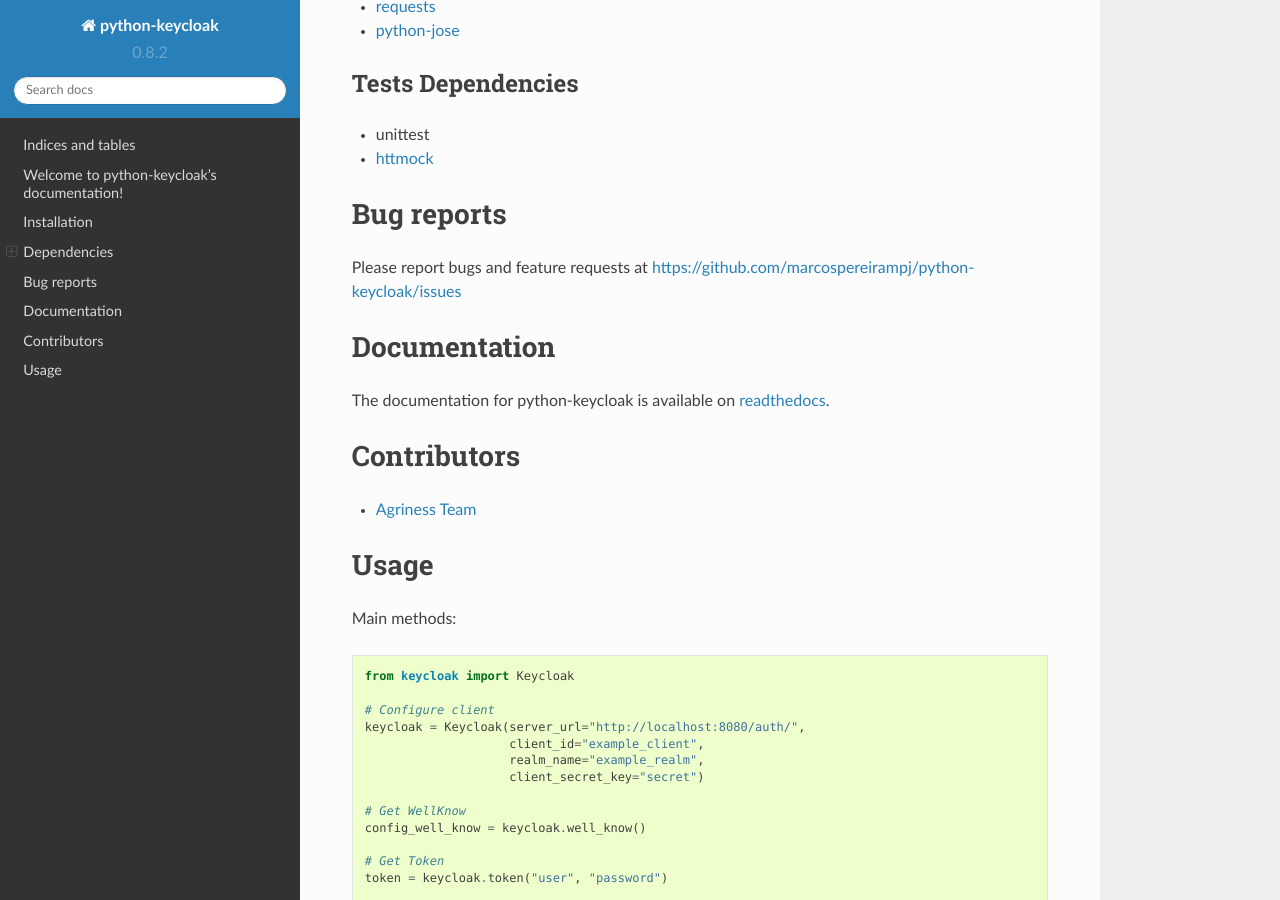
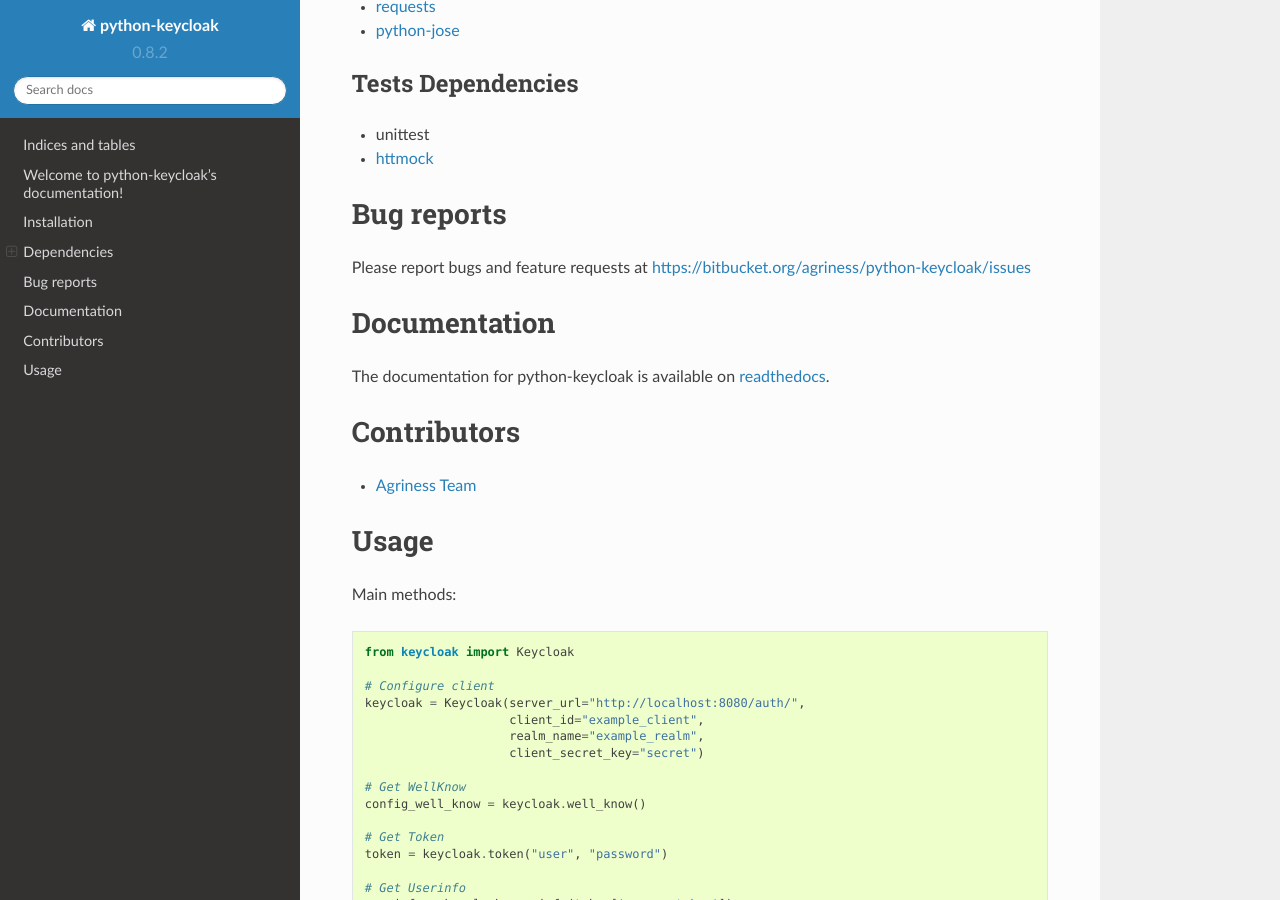
Before and after one commit to marcospereirampj/python-keycloak, a Sphinx documentation site: the page built from docs/source/index.rst, in a window 1280 px wide and 900 px high, scrolled down 837 px. Built offline with Sphinx 7.4.7 and the Read the Docs theme 2.0.0, drawn with Linux system fonts in a browser that asks for light colours; part of the change alters nothing that is shown.

Commit message:
Updated links.

```diff
--- a/docs/source/index.rst
+++ b/docs/source/index.rst
@@ -14,9 +14,6 @@ Indices and tables
 * :ref:`genindex`
 * :ref:`modindex`
 * :ref:`search`
-
-.. image:: https://travis-ci.org/marcospereirampj/python-keycloak.svg?branch=master
-    :target: https://travis-ci.org/marcospereirampj/python-keycloak
 
 .. image:: https://readthedocs.org/projects/python-keycloak/badge/?version=latest
     :target: http://python-keycloak.readthedocs.io/en/latest/?badge=latest
@@ -57,7 +54,7 @@ Bug reports
 ==================
 
 Please report bugs and feature requests at
-`https://github.com/marcospereirampj/python-keycloak/issues <https://github.com/marcospereirampj/python-keycloak/issues>`_
+`https://bitbucket.org/agriness/python-keycloak/issues <https://bitbucket.org/agriness/python-keycloak/issues>`_
 
 Documentation
 ==================
```
